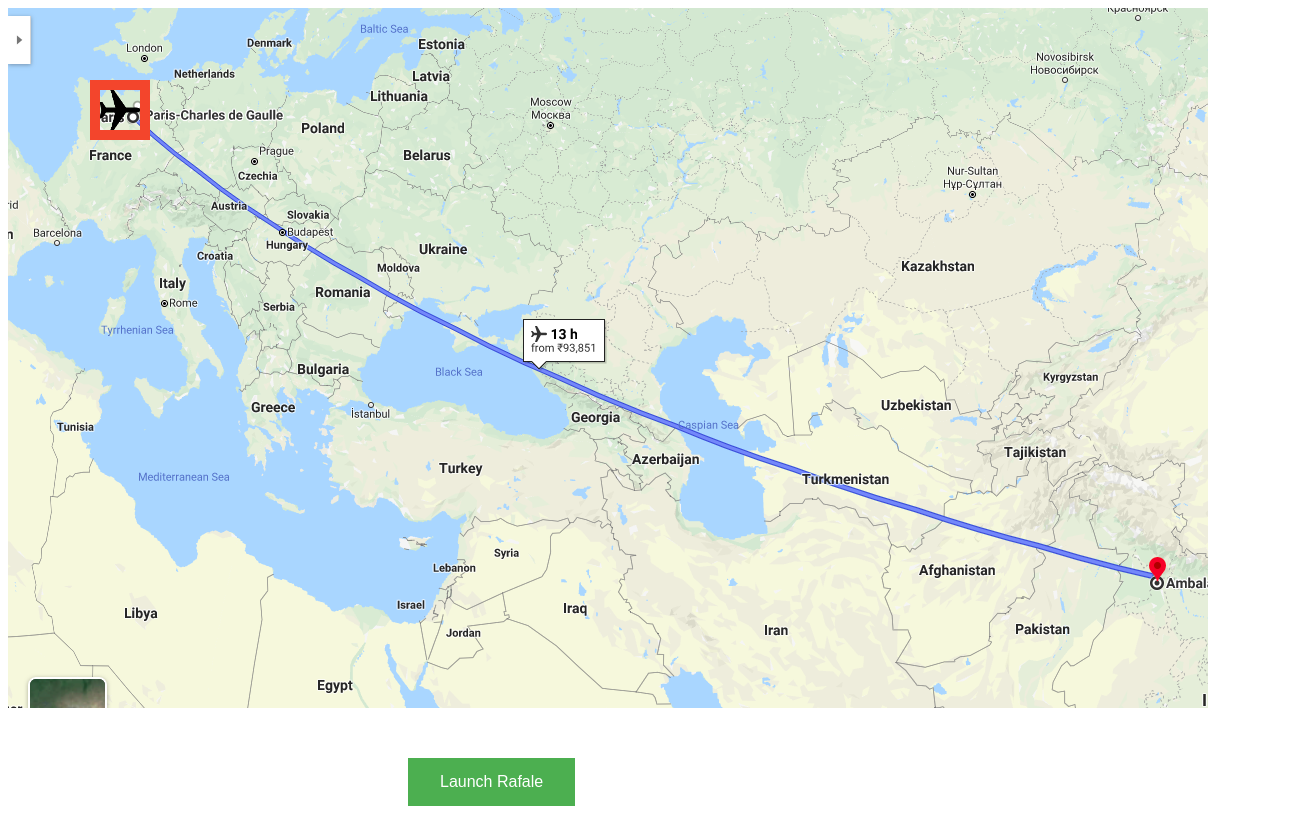
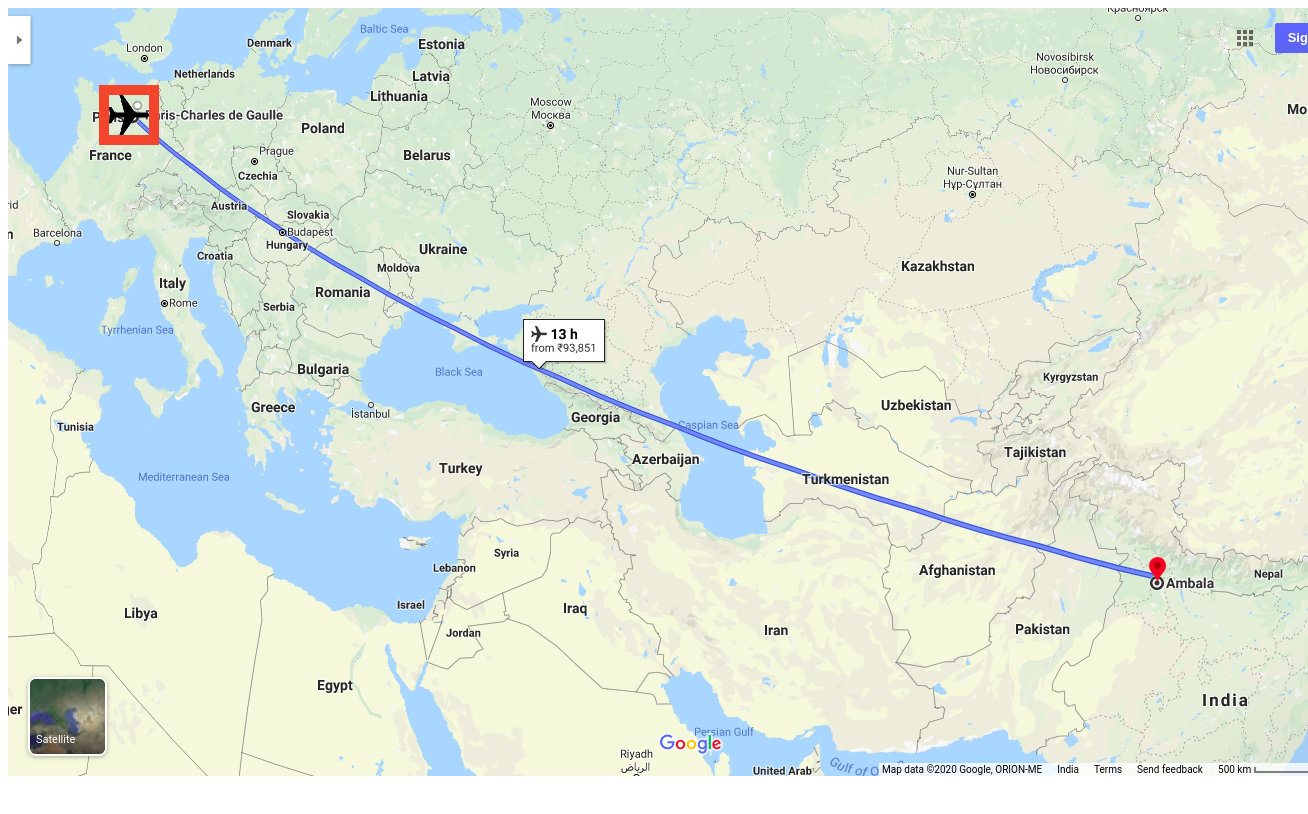
Before and after one commit to WoW-HoW/paristoambala, a React (Create React App) app: page / in a window 1280 px wide. Shown: the whole page, 1308 px wide, since content can reach past the window. Built offline with nearby package versions, Linux system fonts and the light colour scheme.

Commit message:
Update App.js

```diff
--- a/src/App.js
+++ b/src/App.js
@@ -18,12 +18,12 @@ class App extends React.Component {
 	render() {
 		let bbb=this.state.xd
 		const pp=[[
-		['66.5%','7%','7%','7%','7%'],['68.5%','10%','10%','10%','10%']],[
-		['66.5%','7%','7%','7%','7%'],['68.5%','10%','10%','10%','10%']],[
-		['66.5%','66.5%','7%','7%','7%'],['68.5%','68.5%','10%','10%','10%']],[
-		['66.5%','66.5%','66.5%','7%','7%'],['68.5%','68.5%','68.5%','10%','10%']],[
-		['66.5%','66.5%','66.5%','66.5%','7%'],['68.5%','68.5%','68.5%','68.5%','10%']],[
-		['66.5%','66.5%','66.5%','66.5%','66.5%'],['68.5%','68.5%','68.5%','68.5%','68.5%']]
+		['84.5%','7%','7%','7%','7%'],['68.5%','10%','10%','10%','10%']],[
+		['84.5%','7%','7%','7%','7%'],['68.5%','10%','10%','10%','10%']],[
+		['84.5%','84.5%','7%','7%','7%'],['68.5%','68.5%','10%','10%','10%']],[
+		['84.5%','84.5%','84.5%','7%','7%'],['68.5%','68.5%','68.5%','10%','10%']],[
+		['84.5%','84.5%','84.5%','84.5%','7%'],['68.5%','68.5%','68.5%','68.5%','10%']],[
+		['84.5%','84.5%','84.5%','84.5%','84.5%'],['68.5%','68.5%','68.5%','68.5%','68.5%']]
 		]
 		const handleClick=(e)=>{
 			let xy=Math.min(5,bbb+1)
@@ -38,12 +38,9 @@ class App extends React.Component {
 
 
 		var sectionStyle = {
-
-			width: "1200px",
-			left: "0",
-			right: "0",
-			bottom: "0",
-			height: "700px",
+			position:"absolute",
+			width: "1300px",
+			height: "768px",
 			backgroundImage: `url(${Rafale})`
 		};
 		var styll0 ={
```
